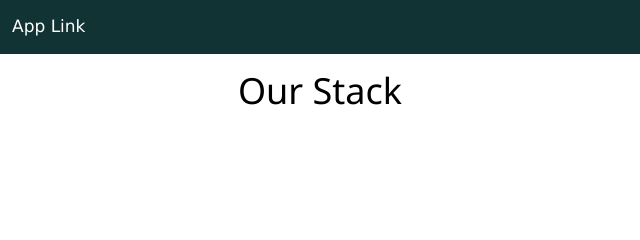
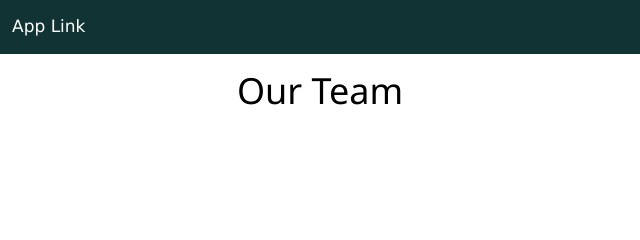
Before and after one commit to NaveenTanuku/TopicOfTheDay-doc, a plain HTML site: page contact.html in a window 1280 px wide. Shown: the top 240 px of the page, 320-960 px from the left. Drawn offline with nearby package versions, Linux system fonts and the light colour scheme.

Commit message:
Update contact.html

```diff
--- a/contact.html
+++ b/contact.html
@@ -13,7 +13,7 @@
     <a href="https://topicoftheday.herokuapp.com/">App Link</a>
   </div>
 
-    <h1 style="text-align: center;">Our Stack</h1>
+    <h1 style="text-align: center;">Our Team</h1>
 
     <div class="footer">
         <p>Powered by Denis Case</p>
```
